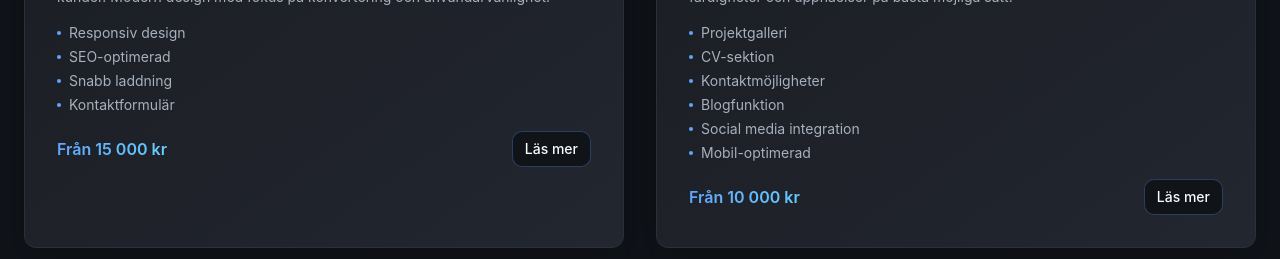
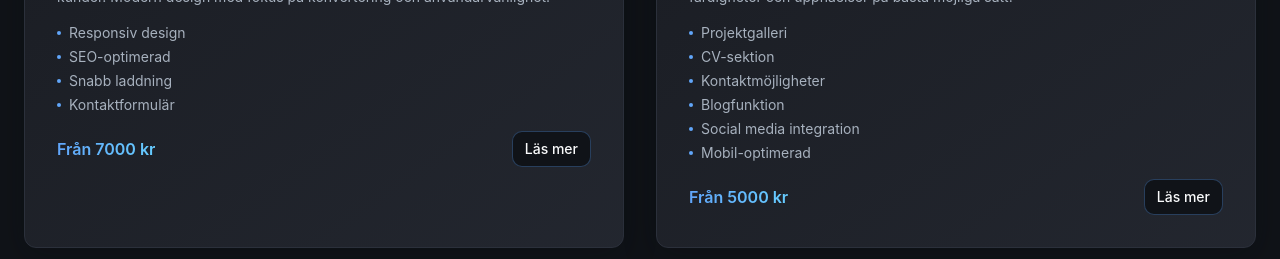
Before and after one commit to anglhz/persona-showcase-demo, a React (Vite) app: page / in a window 1280 px wide. Shown: the part 1580-1839 px from the top of the page. Built offline with nearby package versions, Linux system fonts and the light colour scheme.

Commit message:
Code edited in Lovable Code Editor
Edited UI in Lovable

```diff
--- a/src/components/About.tsx
+++ b/src/components/About.tsx
@@ -15,14 +15,14 @@ const About = () => {
       title: "Företagswebbplatser",
       description: "Professionella webbplatser som stärker ditt varumärke och attraherar nya kunder. Modern design med fokus på konvertering och användarvänlighet.",
       features: ["Responsiv design", "SEO-optimerad", "Snabb laddning", "Kontaktformulär"],
-      price: "Från 15 000 kr"
+      price: "Från 7000 kr"
     },
     {
       icon: <Palette className="h-8 w-8" />,
       title: "Portfolio & Personliga sidor",
       description: "Skapa ett starkt digitalt intryck med en personlig webbplats som visar upp dina färdigheter och uppnåelser på bästa möjliga sätt.",
       features: ["Projektgalleri", "CV-sektion", "Kontaktmöjligheter", "Blogfunktion", "Social media integration", "Mobil-optimerad"],
-      price: "Från 10 000 kr"
+      price: "Från 5000 kr"
     }
   ];
 
```
